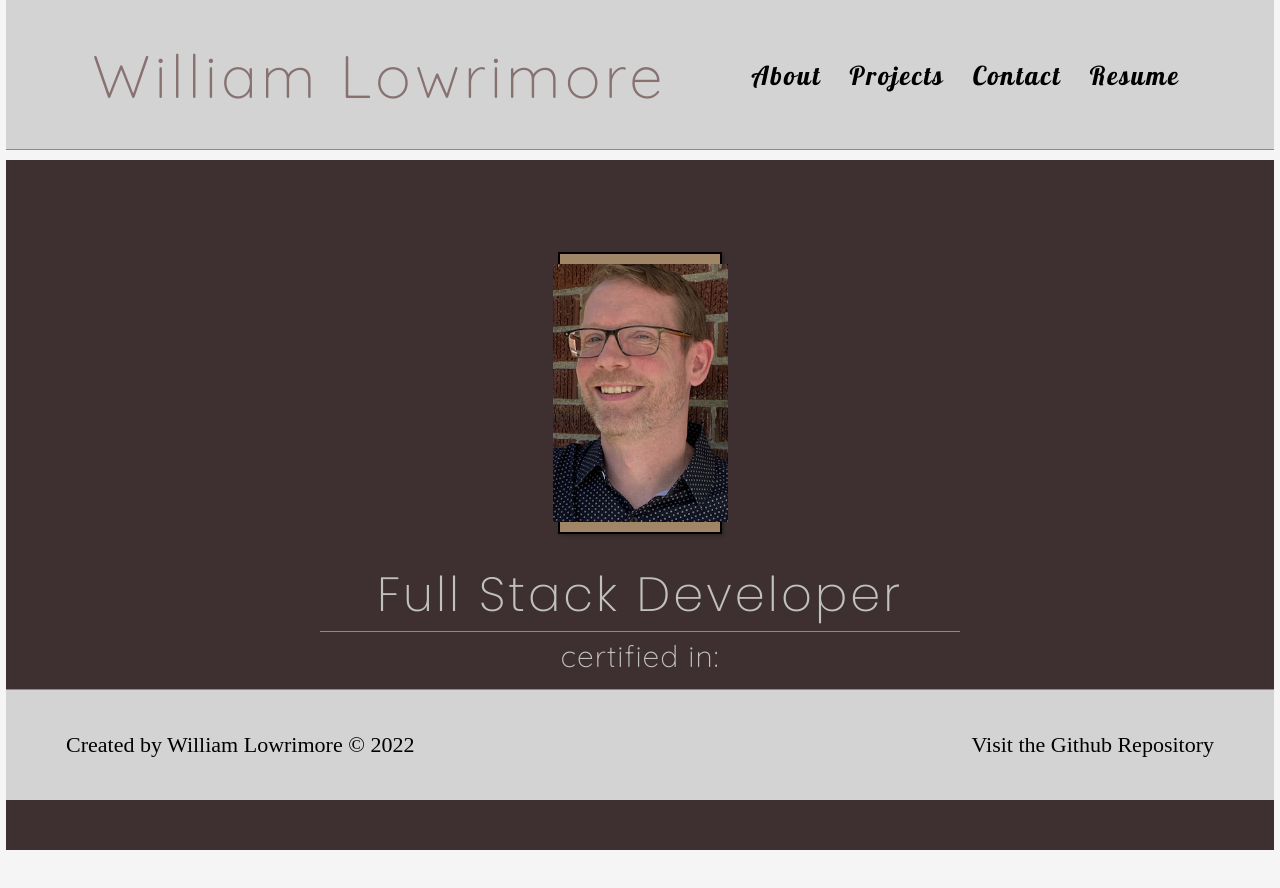
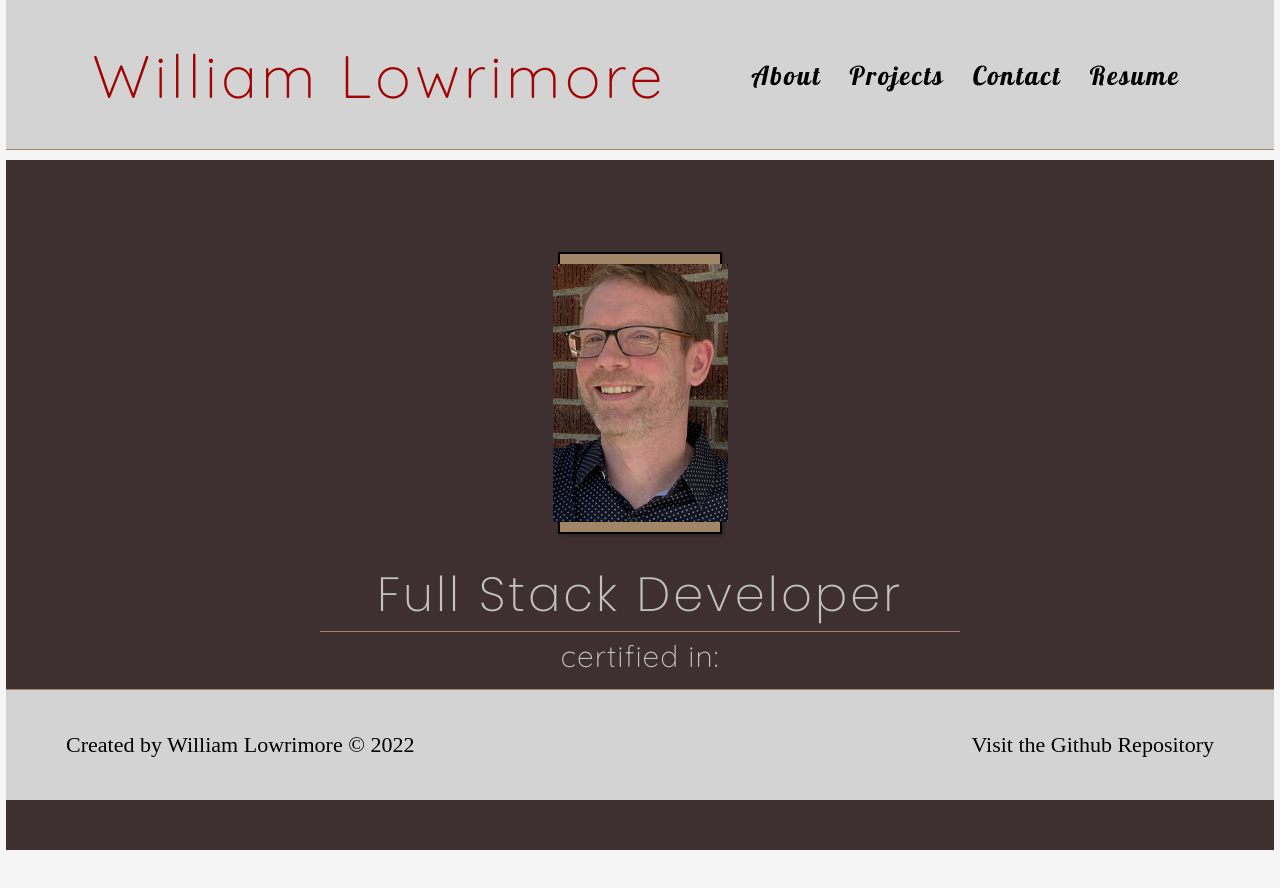
Before and after one commit to wlowrimore/Lowrimore_William_portfolio-2022, a React (Create React App) app: page / in a window 1280 px wide. In both pictures the pointer is over the element "William Lowrimore". Shown: the top 888 px of the page. Built offline with nearby package versions, Linux system fonts and the light colour scheme.

Commit message:
changes syntax header h4 to deploy correctly(test) part 11

```diff
--- a/src/index.css
+++ b/src/index.css
@@ -61,7 +61,7 @@ header {
 }
 
 .my-title:hover {
-  opacity: 70%;
+  color: var(--hover-red);
 }
 
 .pageTabs {
@@ -390,7 +390,6 @@ header {
 
 .contact-links a:hover {
   color: var(--shadow-color);
-  transition: .2s;
 }
 
 .contact-links a {
@@ -405,7 +404,6 @@ header {
 
 .icon {
   font-size: 30px;
-  font-weight: 100;
   margin-right: 14px;
 }
 
```
